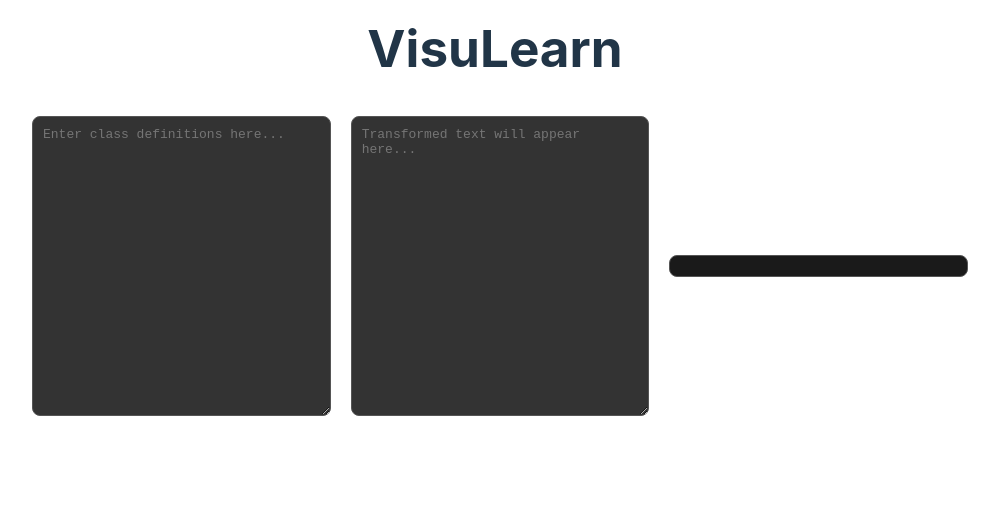
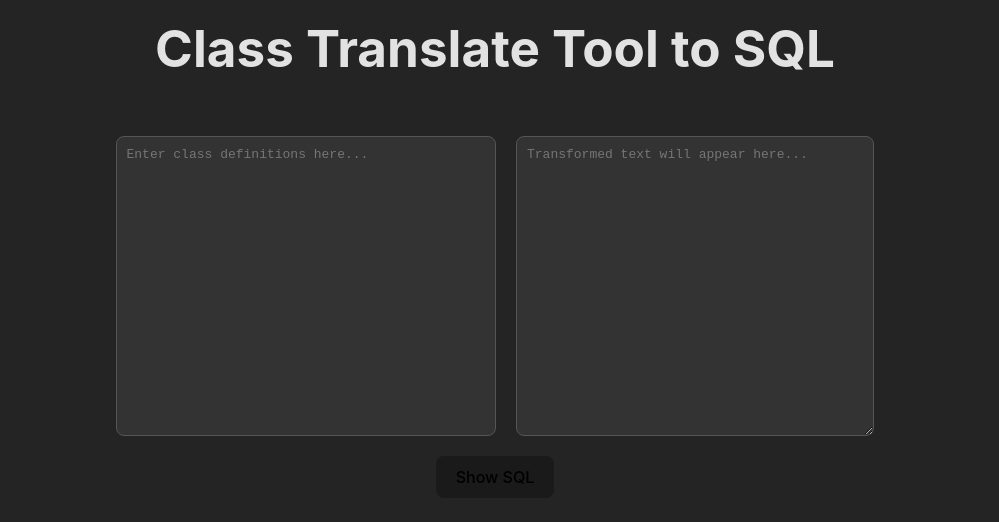
Before and after one commit to XMON3R/code-data-wiz, a React (Vite) app: page / in a window 1280 px wide. Shown: the top 522 px of the page, without its empty margins (145-1144 px from the left). Built offline with nearby package versions, Linux system fonts and the light colour scheme.

Commit message:
cleanup, rename of text1 and text2 to textLeft/Right, SQL translation implementation

```diff
--- a/index.html
+++ b/index.html
@@ -3,10 +3,10 @@
   <head>
     <meta charset="UTF-8" />
     <meta name="viewport" content="width=device-width, initial-scale=1.0" />
-    <title>VisuLearn</title>
+    <title>ClassTranslate</title>
   </head>
   <body>
-    <h1>VisuLearn</h1>
+    <h1>Class Translate Tool to SQL</h1>
     <div id="root"></div>
     <script type="module" src="/src/main.tsx"></script>
   </body>
--- a/src/App.tsx
+++ b/src/App.tsx
@@ -1,97 +1,38 @@
-import React, { useEffect, useRef, ChangeEvent } from 'react';
-import './styles/index.css';
-import useAppLogic from './app.service';
+import React, { useEffect, ChangeEvent, useState } from "react";
+import "./styles/index.css";
+import useAppLogic from "./app.service";
 
 const App: React.FC = () => {
-  const { text1, text2, handleChangeText1, parsedDiagram } = useAppLogic();
-  const diagramContainerRef = useRef<HTMLDivElement | null>(null);
+  const { textLeft, textRight, handleChangeTextLeft, parsedDiagram, sqlTranslation } = useAppLogic();
+  const [showSQL, setShowSQL] = useState(false);
 
-  useEffect(() => {
-    /*
-    if (parsedDiagram) {
-      render({
-        code: parsedDiagram,
-        container: diagramContainerRef.current,
-      });
-    }
-    */
-  }, [parsedDiagram]);
+  useEffect(() => {}, [parsedDiagram]);
 
   return (
-    <div className="textarea-container">
+    <div className="container">
       <textarea
-        id="text1"
-        rows={10}  // Make the first textarea longer
-        cols={50}
+        id="textLeft"
+        rows={10}
         placeholder="Enter class definitions here..."
-        onChange={(e: ChangeEvent<HTMLTextAreaElement>) => handleChangeText1(e)}
-        value={text1}
+        onChange={(e: ChangeEvent<HTMLTextAreaElement>) => handleChangeTextLeft(e)}
+        value={textLeft}
       />
-      <textarea
-        id="text2"
-        rows={10}  // Make the second textarea longer
-        cols={50}
-        placeholder="Transformed text will appear here..."
-        readOnly
-        value={text2}
-      />
-      <div ref={diagramContainerRef} className="diagram-container" />
+      <div className="right-container">
+        <textarea
+          id="textRight"
+          rows={10}
+          placeholder="Transformed text will appear here..."
+          readOnly
+          value={showSQL ? sqlTranslation : textRight}
+        />
+      </div>
+      <div className="button-container">
+        <button className="toggle-button" onClick={() => setShowSQL(!showSQL)}>
+          {showSQL ? "Show C-D" : "Show SQL"}
+        </button>
+      </div>
     </div>
   );
 };
 
 export default App;
-
-/*
-
-import React, { useEffect, useRef, ChangeEvent } from 'react';
-import './styles/index.css';
-import useAppLogic from './app.service';
-// import { render } from '@pintora/cli';
-
-const App: React.FC = () => {
-  const { text1, text2, handleChangeText1, parsedDiagram } = useAppLogic();
-  const diagramContainerRef = useRef<HTMLDivElement | null>(null);
-
-  useEffect(() => {
-
-    */
-
-
-    /*
-    if (parsedDiagram) {
-      render({
-        code: parsedDiagram,
-        container: diagramContainerRef.current,
-      });
-    }
-    */
-
-    /*
-  }, [parsedDiagram]);
-
-  return (
-    <div className="textarea-container">
-      <textarea
-        id="text1"
-        rows={5}
-        cols={50}
-        placeholder="Enter class definitions here..."
-        onChange={(e: ChangeEvent<HTMLTextAreaElement>) => handleChangeText1(e)}
-        value={text1} // Bind value to text1
-      />
-      <textarea
-        id="text2"
-        rows={5}
-        cols={50}
-        placeholder="Transformed text will appear here..."
-        readOnly
-        value={text2} // Bind value to text2
-      />
-      <div ref={diagramContainerRef} className="diagram-container" />
-    </div>
-  );
-};
-
-export default App;
-*/
--- a/src/app.service.tsx
+++ b/src/app.service.tsx
@@ -1,53 +1,74 @@
-import { useState, useEffect } from 'react';
+import { useState, useEffect, useRef, useCallback } from "react";
 
 const useAppLogic = () => {
-  const [text1, setText1] = useState('');
-  const [text2, setText2] = useState('');
-  const [parsedDiagram, setParsedDiagram] = useState('');
+  const [textLeft, setTextLeft] = useState("");  //holds the original class diagram text
+  const [textRight, setTextRight] = useState("");  //holds the translated class diagram
+  const [parsedDiagram, setParsedDiagram] = useState("");  //holds the parsed class diagram
+  const [sqlTranslation, setSqlTranslation] = useState("");  //holds the generated SQL
 
-  let typingTimer: any;
+  const typingTimerRef = useRef<number | null>(null);  //ref to manage typing timeout
+
+  //parses the input class diagram text and generates SQL
+  const translateText = useCallback((text: string) => {
+    const diagram = parseClasses(text);  //parses class definitions from text
+    setParsedDiagram(diagram); //stores the parsed class diagram
+    setTextRight(diagram);  //updates the translated class diagram
+
+    const sql = generateSQLFromClassDiagram(diagram);  //generates SQL from the parsed diagram
+    setSqlTranslation(sql);  //stores the generated SQL
+  }, []);
 
   useEffect(() => {
-    const inputElement = document.getElementById('text1') as HTMLTextAreaElement;
+    const inputElement = document.getElementById("textLeft") as HTMLTextAreaElement;
+
+    //handles input event, triggers translation after delay
     const handleInput = () => {
-      clearTimeout(typingTimer);
+      if (typingTimerRef.current !== null) {
+        clearTimeout(typingTimerRef.current);
+      }
       const newText = inputElement.value;
-      setText1(newText);
-      typingTimer = setTimeout(() => {
+      setTextLeft(newText);
+      typingTimerRef.current = window.setTimeout(() => {
         translateText(newText);
       }, 300);
     };
+
+    //handles keyup event, triggers translation after delay
     const handleKeyUp = () => {
-      clearTimeout(typingTimer);
-      typingTimer = setTimeout(() => {
+      if (typingTimerRef.current !== null) {
+        clearTimeout(typingTimerRef.current);
+      }
+      typingTimerRef.current = window.setTimeout(() => {
         translateText(inputElement.value);
       }, 300);
     };
-    inputElement.addEventListener('input', handleInput);
-    inputElement.addEventListener('keyup', handleKeyUp);
+
+    //adds event listeners for input and keyup
+    inputElement.addEventListener("input", handleInput);
+    inputElement.addEventListener("keyup", handleKeyUp);
+
     return () => {
-      inputElement.removeEventListener('input', handleInput);
-      inputElement.removeEventListener('keyup', handleKeyUp);
+      //cleans up event listeners and clears the timeout
+      inputElement.removeEventListener("input", handleInput);
+      inputElement.removeEventListener("keyup", handleKeyUp);
+      if (typingTimerRef.current !== null) {
+        clearTimeout(typingTimerRef.current);
+      }
     };
-  }, []);
+  }, [translateText]); //effect depends on translateText
 
-  const translateText = (text: string) => {
-    const diagram = parseClasses(text);
-    setParsedDiagram(diagram);
-    setText2(diagram); // Update the second textarea with the diagram text
-  };
-
+  //parses class diagram text into a structured format
   const parseClasses = (text: string) => {
     const classRegex = /class (\w+)\s*\{([^}]*)\}/g;
-    let diagram = 'classDiagram\n';
+    let diagram = "";//"classDiagram\n";
     let match;
 
     while ((match = classRegex.exec(text)) !== null) {
       const className = match[1];
       const attributes = match[2]
-        .split('\n')
+        .split("\n")
         .map(attr => attr.trim())
-        .filter(attr => attr !== '');
+        .filter(attr => attr !== "");
 
       diagram += `class ${className} {\n`;
       attributes.forEach(attr => {
@@ -59,16 +80,63 @@
     return diagram;
   };
 
-  const handleChangeText1 = (event: React.ChangeEvent<HTMLTextAreaElement>) => {
+  //generates SQL statements based on the parsed class diagram
+  const generateSQLFromClassDiagram = (diagram: string) => {
+    const classRegex = /class (\w+)\s*\{\n([^}]*)\n\}/g;
+    let sqlStatements = "";
+    let match;
+
+    while ((match = classRegex.exec(diagram)) !== null) {
+      const className = match[1];
+      const attributes = match[2]
+        .split("\n")
+        .map(attr => attr.trim())
+        .filter(attr => attr !== "");
+
+      sqlStatements += `CREATE TABLE ${className} (\n`;
+
+      attributes.forEach((attr) => {
+        const [type, name] = attr.split(" ");
+
+        const sqlType = mapTypeToSQL(type);
+
+        sqlStatements += `  ${name} ${sqlType},\n`;
+      });
+
+      sqlStatements = sqlStatements.trimEnd().slice(0, -1);  //remove trailing comma
+      sqlStatements += "\n);\n\n";
+    }
+
+    return sqlStatements;
+  };
+
+  //maps class diagram types to SQL types
+  const mapTypeToSQL = (type: string) => {
+    switch (type) {
+      case "int":
+        return "INT";
+      case "String":
+        return "VARCHAR(255)";
+      case "double":
+        return "DECIMAL(10, 2)";
+      default:
+        return "TEXT";
+    }
+  };
+
+  //handles changes to the input text area
+  const handleChangeTextLeft = (event: React.ChangeEvent<HTMLTextAreaElement>) => {
     const newText = event.target.value;
-    setText1(newText);
-    clearTimeout(typingTimer);
-    typingTimer = setTimeout(() => {
+    setTextLeft(newText);
+    if (typingTimerRef.current !== null) {
+      clearTimeout(typingTimerRef.current);
+    }
+    typingTimerRef.current = window.setTimeout(() => {
       translateText(newText);
     }, 300);
   };
 
-  return { text1, text2, handleChangeText1, parsedDiagram };
+  return { textLeft, textRight, handleChangeTextLeft, parsedDiagram, sqlTranslation };
 };
 
 export default useAppLogic;
--- a/src/styles/index.css
+++ b/src/styles/index.css
@@ -40,42 +40,67 @@
   text-align: center;
 }
 
+.container {
+  display: grid;
+  grid-template-columns: 1fr 1fr;
+  gap: 20px;
+  width: 100%;
+  max-width: 1200px;
+  padding: 20px;
+  box-sizing: border-box;
+}
+
 .textarea-container {
   display: flex;
-  justify-content: center;
-  align-items: center;
+  gap: 20px;
   width: 100%;
-  height: 100%;
-  padding: 0 20px;
   box-sizing: border-box;
 }
 
 textarea {
   flex: 1;
-  margin: 0 10px;
+  min-width: 300px;
+  max-width: 500px;
+  min-height: 300px;
   padding: 10px;
   font-size: 1em;
   background-color: #333;
   color: #fff;
   border: 1px solid #555;
   border-radius: 8px;
-  min-height: 300px;
-  resize:vertical;
   box-sizing: border-box;
+  overflow: auto;
 }
 
-textarea:focus {
-  outline: none;
-  border-color: #646cff;
+textarea#textLeft {
+  resize: none;
 }
 
-.diagram-container {
+textarea#textRight {
+  resize: vertical;
+}
+
+.container {
+  display: flex;
+  gap: 20px;
+  width: 100%;
+  max-width: 1200px;
+  padding: 20px;
+  box-sizing: border-box;
+  flex-wrap: wrap;
+}
+
+.right-container {
+  display: flex;
   flex: 1;
-  margin-left: 10px;
-  background-color: #1a1a1a;
-  border: 1px solid #555;
-  border-radius: 8px;
-  padding: 10px;
+}
+
+
+.button-container {
+  display: flex;
+  justify-content: center;
+  width: 100%;
+  /*margin-left: 300px; */
 }
 
 button {
@@ -89,97 +114,7 @@
   cursor: pointer;
   transition: border-color 0.25s;
 }
+
 button:hover {
   border-color: #646cff;
 }
-button:focus,
-button:focus-visible {
-  outline: 4px auto -webkit-focus-ring-color;
-}
-
-@media (prefers-color-scheme: light) {
-  :root {
-    color: #213547;
-    background-color: #ffffff;
-  }
-  a:hover {
-    color: #747bff;
-  }
-  button {
-    background-color: #f9f9f9;
-  }
-}
-
-
-
-
-/* OLD */
-/*:root {
-  font-family: Inter, system-ui, Avenir, Helvetica, Arial, sans-serif;
-  line-height: 1.5;
-  font-weight: 400;
-
-  color-scheme: light dark;
-  color: rgba(255, 255, 255, 0.87);
-  background-color: #242424;
-
-  font-synthesis: none;
-  text-rendering: optimizeLegibility;
-  -webkit-font-smoothing: antialiased;
-  -moz-osx-font-smoothing: grayscale;
-}
-
-a {
-  font-weight: 500;
-  color: #646cff;
-  text-decoration: inherit;
-}
-a:hover {
-  color: #535bf2;
-}
-
-body {
-  margin: 0;
-  display: flex;
-  place-items: center;
-  min-width: 320px;
-  min-height: 100vh;
-}
-
-h1 {
-  font-size: 3.2em;
-  line-height: 1.1;
-}
-
-button {
-  border-radius: 8px;
-  border: 1px solid transparent;
-  padding: 0.6em 1.2em;
-  font-size: 1em;
-  font-weight: 500;
-  font-family: inherit;
-  background-color: #1a1a1a;
-  cursor: pointer;
-  transition: border-color 0.25s;
-}
-button:hover {
-  border-color: #646cff;
-}
-button:focus,
-button:focus-visible {
-  outline: 4px auto -webkit-focus-ring-color;
-}
-
-@media (prefers-color-scheme: light) {
-  :root {
-    color: #213547;
-    background-color: #ffffff;
-  }
-  a:hover {
-    color: #747bff;
-  }
-  button {
-    background-color: #f9f9f9;
-  }
-}
-*/
```
Also changed, not shown: src/main.tsx (+6 -6 lines), src/styles/App.css (added), 1 other file (tests, documents, lock files or other folders).
